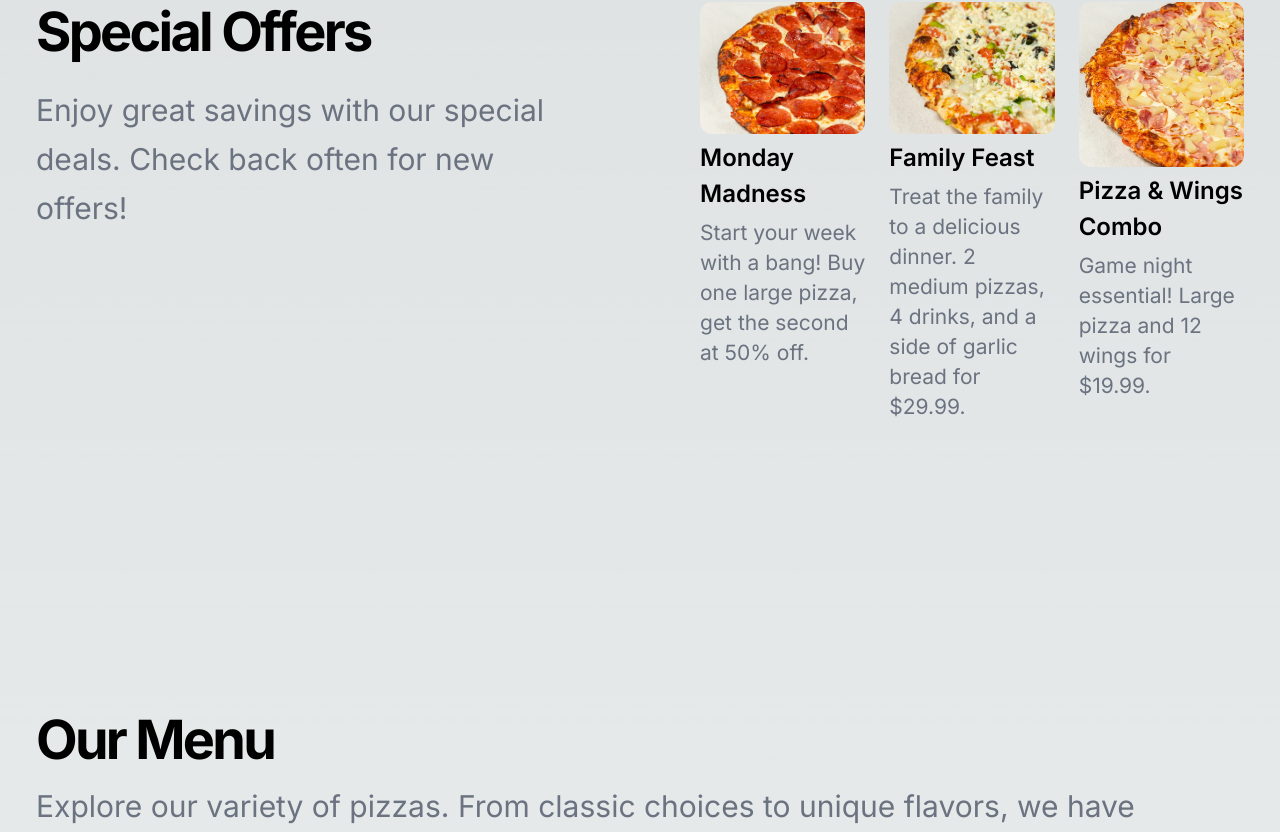
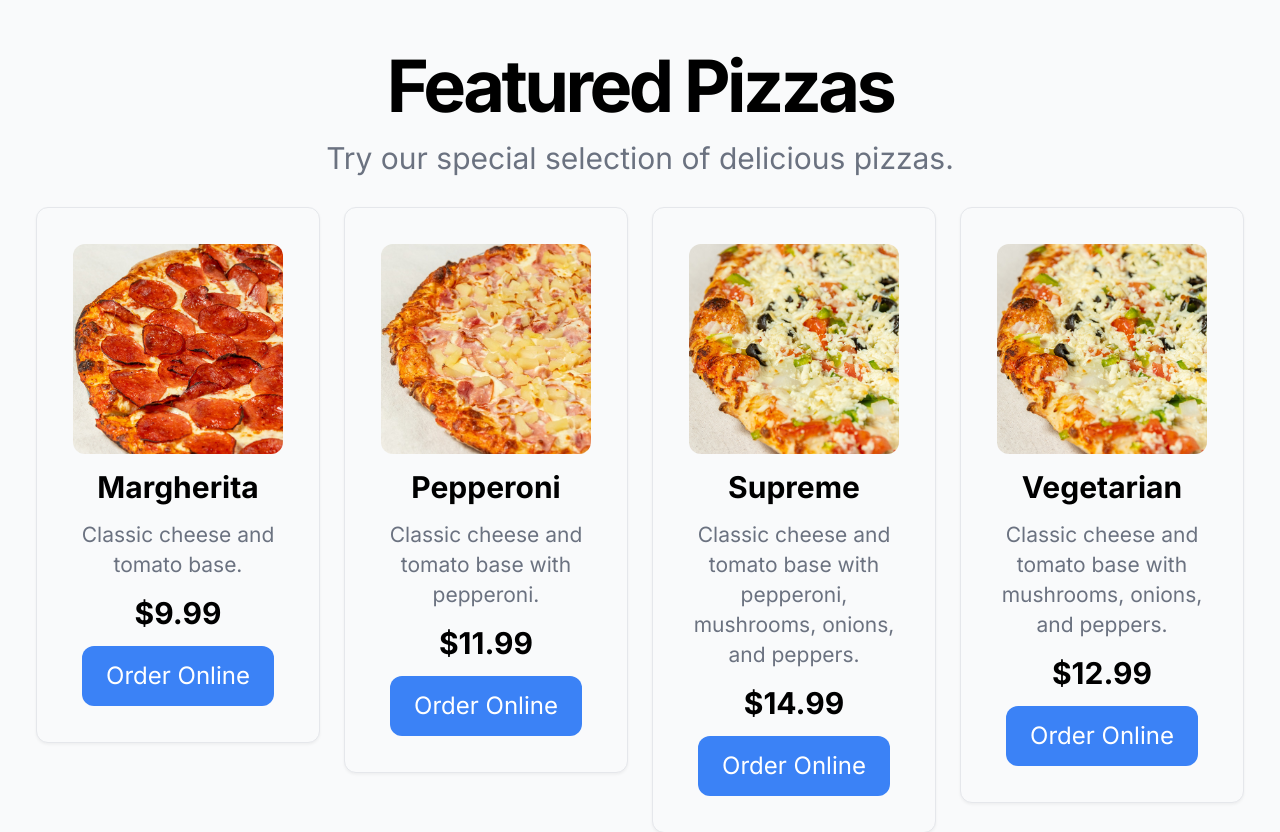
Before and after one commit to royce-c/pizza-shop, a Next.js app: page /test2 in a window 1280 px wide. Shown: the part 1114-1946 px from the top of the page. Built offline with nearby package versions, Linux system fonts and the light colour scheme.

Commit message:
fixed featured section

```diff
--- a/src/app/test2/page.tsx
+++ b/src/app/test2/page.tsx
@@ -84,54 +84,86 @@ export default function Component() {
         </div>
       </div>
 
-      <section className="w-full py-12 lg:py-24">
-        <div className="container px-4 md:px-6">
-          <div className="grid gap-12 lg:grid-cols-2 lg:gap-20 xl:grid-cols-2xl-400px">
-            <div className="space-y-4">
-              <h2 className="text-3xl font-bold tracking-tighter sm:text-4xl">
-                Special Offers
+      <section className="py-12 bg-gray-50 md:py-24 lg:py-32">
+        <div className="container grid items-center gap-4 px-4 text-center md:px-6">
+          <div className="space-y-2">
+            <h2 className="text-3xl font-bold tracking-tighter sm:text-4xl md:text-5xl">
+              Featured Pizzas
             </h2>
-              <p className="max-w-[500px] text-gray-500 md:text-xl/relaxed lg:text-base/relaxed xl:text-xl/relaxed dark:text-gray-400">
-                Enjoy great savings with our special deals. Check back often for
-                new offers!
+            <p className="mx-auto max-w-[700px] text-gray-500 md:text-xl/relaxed lg:text-base/relaxed xl:text-xl/relaxed dark:text-gray-400">
+              Try our special selection of delicious pizzas.
             </p>
           </div>
-            <div className="grid gap-4 sm:grid-cols-2 md:grid-cols-3">
-              <div className="flex flex-col gap-1">
+          <div className="grid max-w-sm gap-4 mx-auto items-start sm:max-w-3xl sm:grid-cols-2 lg:max-w-5xl lg:grid-cols-4">
+            <div className="flex flex-col items-center gap-2 p-4 border rounded-lg border-gray-200 bg-gray-50 shadow-sm sm:p-6 dark:border-gray-800 dark:bg-gray-950">
               <img
+                alt="Pizza"
+                className="rounded-lg object-cover aspect-[1/1] overflow-hidden"
+                height="200"
                 src="/TheNewYorker.jpg"
-                  alt="Pizza & Wings Combo"
-                  className="rounded-lg"
+                width="200"
               />
-                <h3 className="font-semibold">Monday Madness</h3>
+              <div className="space-y-2">
+                <h3 className="text-xl font-bold">Margherita</h3>
                 <p className="text-sm text-gray-500 dark:text-gray-400">
-                  Start your week with a bang! Buy one large pizza, get the
-                  second at 50% off.
+                  Classic cheese and tomato base.
                 </p>
+                <p className="text-xl font-bold">$9.99</p>
               </div>
-              <div className="flex flex-col gap-1">
+              <Button size="sm">Order Online</Button>
+            </div>
+            <div className="flex flex-col items-center gap-2 p-4 border rounded-lg border-gray-200 bg-gray-50 shadow-sm sm:p-6 dark:border-gray-800 dark:bg-gray-950">
               <img
+                alt="Pizza"
+                className="rounded-lg object-cover aspect-[1/1] overflow-hidden"
+                height="200"
+                src="/Hawaiian.jpeg"
+                width="200"
+              />
+              <div className="space-y-2">
+                <h3 className="text-xl font-bold">Pepperoni</h3>
+                <p className="text-sm text-gray-500 dark:text-gray-400">
+                  Classic cheese and tomato base with pepperoni.
+                </p>
+                <p className="text-xl font-bold">$11.99</p>
+              </div>
+              <Button size="sm">Order Online</Button>
+            </div>
+            <div className="flex flex-col items-center gap-2 p-4 border rounded-lg border-gray-200 bg-gray-50 shadow-sm sm:p-6 dark:border-gray-800 dark:bg-gray-950">
+              <img
+                alt="Pizza"
+                className="rounded-lg object-cover aspect-[1/1] overflow-hidden"
+                height="200"
                 src="/TheGreek.jpg"
-                  alt="Family Feast"
-                  className="rounded-lg"
+                width="200"
               />
-                <h3 className="font-semibold">Family Feast</h3>
+              <div className="space-y-2">
+                <h3 className="text-xl font-bold">Supreme</h3>
                 <p className="text-sm text-gray-500 dark:text-gray-400">
-                  Treat the family to a delicious dinner. 2 medium pizzas, 4
-                  drinks, and a side of garlic bread for $29.99.
+                  Classic cheese and tomato base with pepperoni, mushrooms,
+                  onions, and peppers.
                 </p>
+                <p className="text-xl font-bold">$14.99</p>
               </div>
-              <div className="flex flex-col gap-1">
+              <Button size="sm">Order Online</Button>
+            </div>
+            <div className="flex flex-col items-center gap-2 p-4 border rounded-lg border-gray-200 bg-gray-50 shadow-sm sm:p-6 dark:border-gray-800 dark:bg-gray-950">
               <img
-                  src="/Hawaiian.jpeg"
-                  alt="Pizza & Wings Combo"
-                  className="rounded-lg"
+                alt="Pizza"
+                className="rounded-lg object-cover aspect-[1/1] overflow-hidden"
+                height="200"
+                src="/TheGreek.jpg"
+                width="200"
               />
-                <h3 className="font-semibold">Pizza & Wings Combo</h3>
+              <div className="space-y-2">
+                <h3 className="text-xl font-bold">Vegetarian</h3>
                 <p className="text-sm text-gray-500 dark:text-gray-400">
-                  Game night essential! Large pizza and 12 wings for $19.99.
+                  Classic cheese and tomato base with mushrooms, onions, and
+                  peppers.
                 </p>
+                <p className="text-xl font-bold">$12.99</p>
               </div>
+              <Button size="sm">Order Online</Button>
             </div>
           </div>
         </div>
@@ -140,11 +172,11 @@ export default function Component() {
       <section className="w-full py-12 lg:py-24" id="menu">
         <div className="container px-4 md:px-6">
           <div className="flex flex-col gap-4">
-            <div className="space-y-2">
-              <h2 className="text-3xl font-bold tracking-tighter sm:text-4xl">
-                Our Menu
+            <div className="space-y-2 text-center">
+              <h2 className="text-3xl font-bold tracking-tighter sm:text-4xl md:text-5xl">
+                Full Menu
               </h2>
-              <p className="max-w-[800px] text-gray-500 md:text-xl/relaxed lg:text-base/relaxed xl:text-xl/relaxed dark:text-gray-400">
+              <p className="mx-auto max-w-[800px] text-gray-500 md:text-xl/relaxed lg:text-base/relaxed xl:text-xl/relaxed dark:text-gray-400">
                 Explore our variety of pizzas. From classic choices to unique
                 flavors, we have something for everyone.
               </p>
@@ -384,6 +416,27 @@ export default function Component() {
           </div>
         </div>
       </section>
+
+      <footer className="flex flex-col gap-2 py-12 bg-gray-900 md:flex-row md:gap-4 md:py-8 lg:flex-row">
+        <div className="container flex flex-col items-center gap-2 text-center md:flex-row md:justify-between md:gap-4 md:max-w-5xl md:mx-auto lg:gap-6">
+          <Link className="flex items-center gap-2 text-2xl font-bold text-gray-50 md:text-3xl" href="#">
+            Pizza Time
+          </Link>
+          <p className="text-sm text-gray-300 md:order-3 md:text-gray-400">© 2023 Pizza Time. All rights reserved.</p>
+          <nav className="flex flex-col gap-2 md:flex-row md:gap-4 lg:gap-2">
+            <Link className="text-sm text-gray-300 transition-colors hover:text-gray-50 md:ml-4 md:text-base" href="#">
+              Home
+            </Link>
+            <Link className="text-sm text-gray-300 transition-colors hover:text-gray-50 md:ml-4 md:text-base" href="#">
+              Menu
+            </Link>
+            <Link className="text-sm text-gray-300 transition-colors hover:text-gray-50 md:ml-4 md:text-base" href="#">
+              Contact
+            </Link>
+          </nav>
+        </div>
+      </footer>
+
     </>
   );
 }
```
Lines whose indentation alone changed are shown as unchanged.
